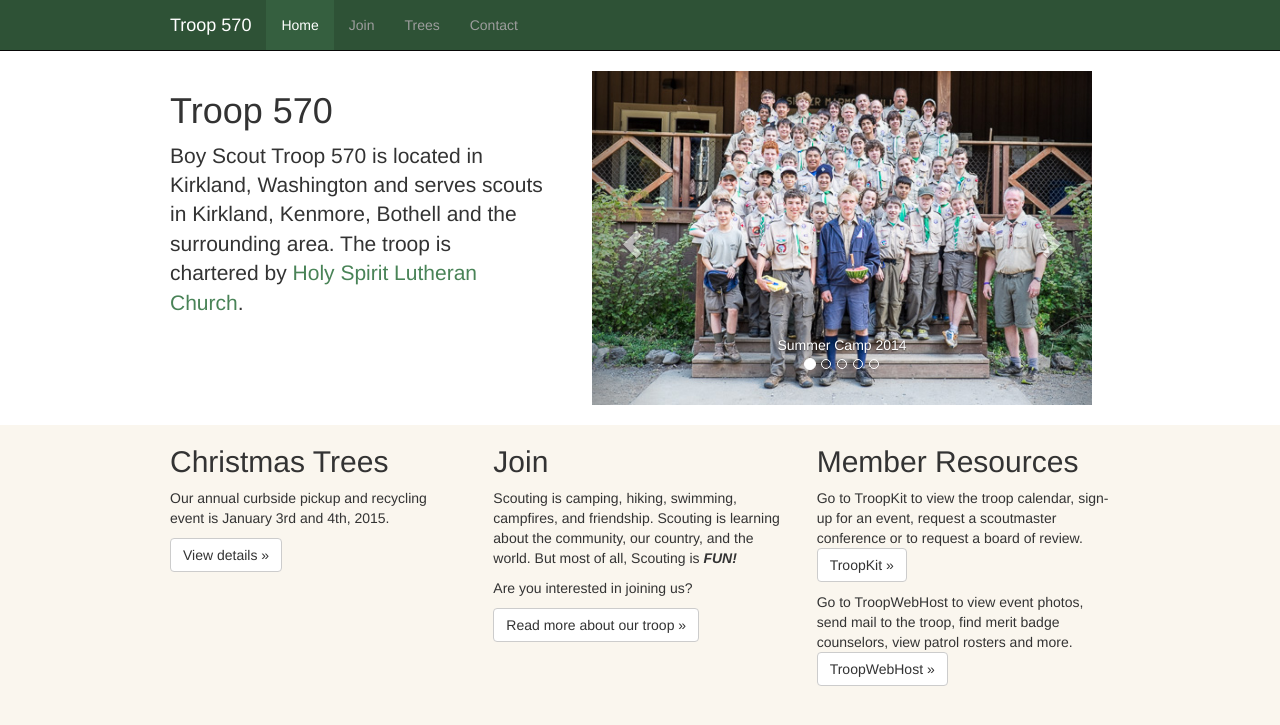
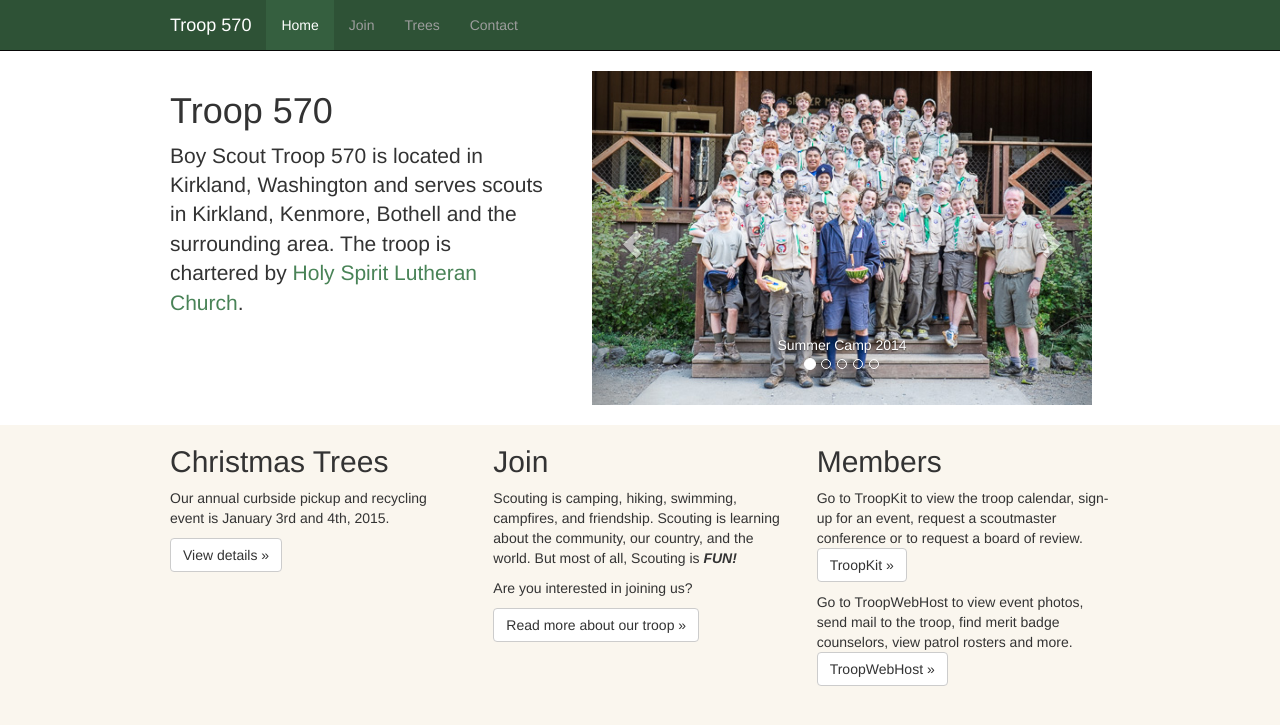
Before and after one commit to troop570/troop570.github.io, a Jekyll site: the page built from index.html, in a window 1280 px wide. Shown: the top 725 px of the page. Built offline with Jekyll 4.4.1, drawn with Linux system fonts in a browser that asks for light colours; nearby versions of some CDN libraries.

Commit message:
Convert sm breaks on home page, hide jumbotron.

```diff
--- a/index.html
+++ b/index.html
@@ -16,14 +16,14 @@
 <div class="topbox">
   <div class="container">
     <div class="row">
-      <div class="col-md-5">
+      <div class="col-sm-5">
         <h1>Troop 570</h1>
         <p class="lead">Boy Scout Troop 570 is located in Kirkland, Washington
         and serves scouts in Kirkland, Kenmore, Bothell and the surrounding
         area. The troop is chartered by <a
         href="http://www.hslckirkland.org/">Holy Spirit Lutheran Church</a>.
       </div>
-      <div class="col-md-7">
+      <div class="col-sm-7">
         <div id="slide-carousel" class="carousel slide" data-ride="carousel" style="margin: 0 auto; max-width: 500px">
           <!-- Indicators -->
           <ol class="carousel-indicators">
@@ -59,12 +59,12 @@
 
 <div class="container">
   <div class="row">
-    <div class="col-md-4">
+    <div class="col-sm-4">
       <h2>Christmas Trees</h2>
       <p>Our annual curbside pickup and recycling event is January 3rd and 4th, 2015.
       <p><a class="btn btn-default" href="/trees/">View details &raquo;</a></p>
     </div>
-    <div class="col-md-4">
+    <div class="col-sm-4">
       <h2>Join</h2>
       <p>Scouting is camping, hiking, swimming, campfires, and friendship.
       Scouting is learning about the community, our country, and the world. But
@@ -72,8 +72,8 @@
       <p>Are you interested in joining us?
       <p><a class="btn btn-default" href="/join/">Read more about our troop &raquo;</a></p>
     </div>
-    <div class="col-md-4">
-      <h2>Member Resources</h2>
+    <div class="col-sm-4">
+      <h2>Members</h2>
       Go to TroopKit to view the troop calendar, sign-up for an event, request a
       scoutmaster conference or to request a board of review.
       <p><a class="btn btn-default" href="http://troopkit.com/">TroopKit &raquo;</a></p>
```
Also changed, not shown: join/index.md (+1 -1 lines).
